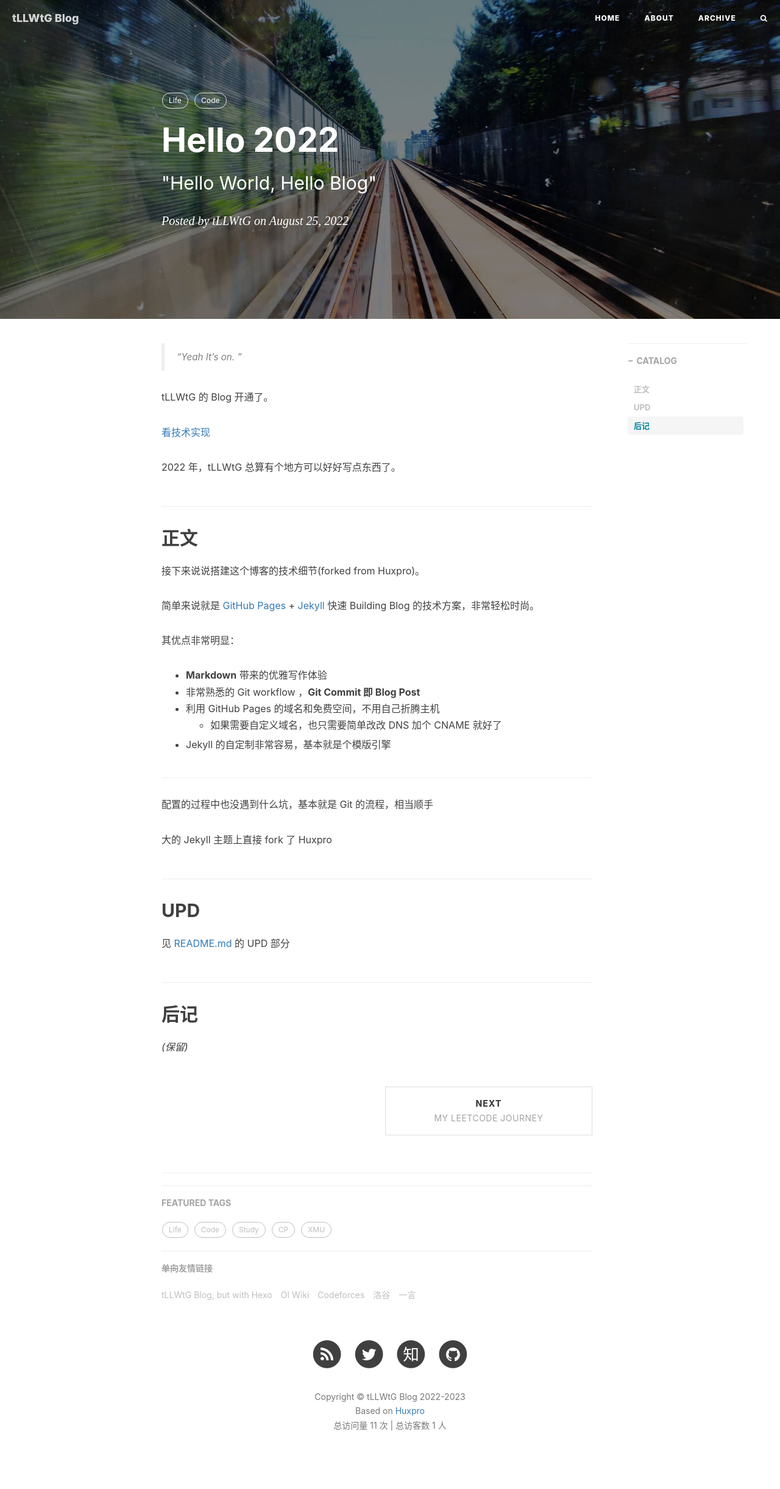
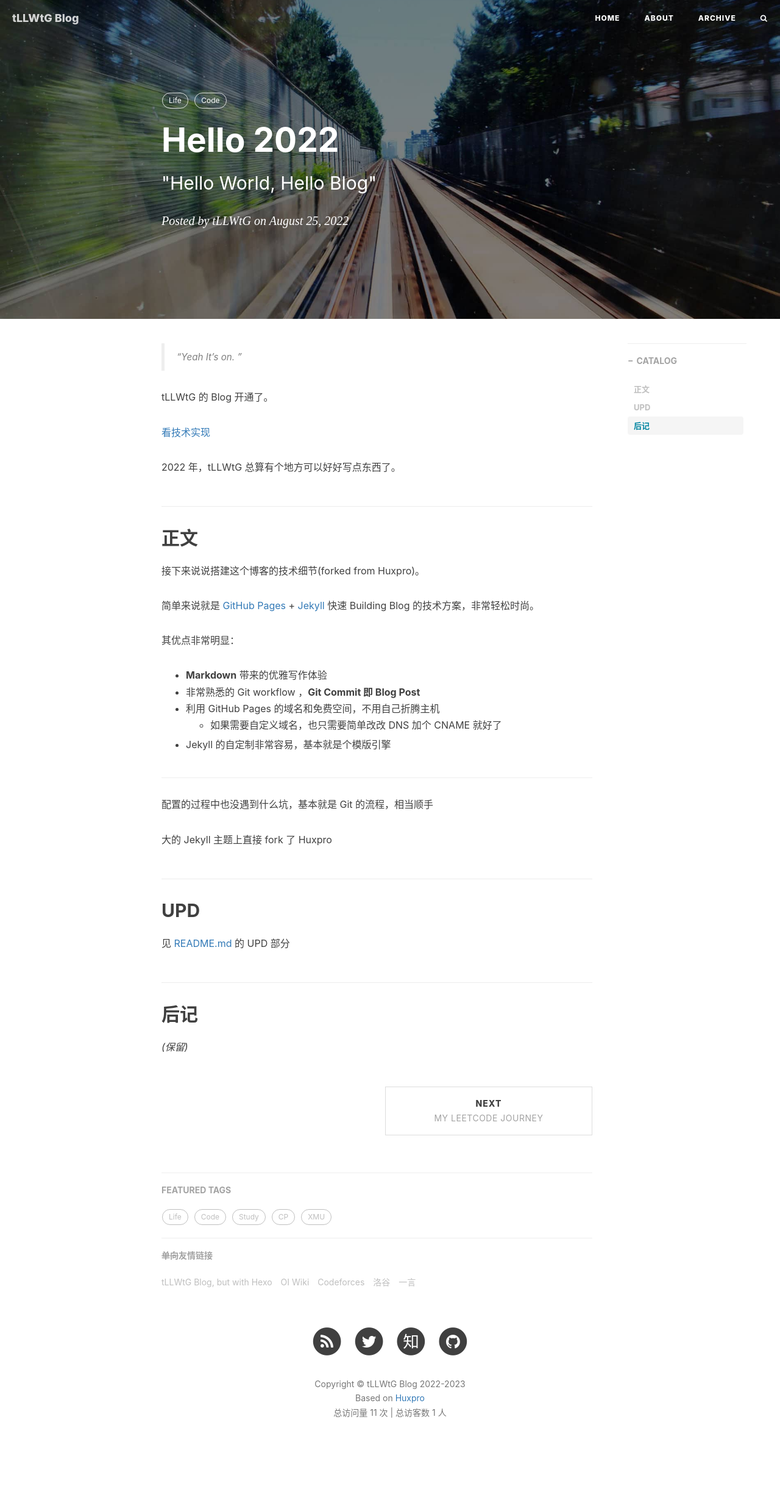
Before and after one commit to tLLWtG/tllwtg.github.io, a Jekyll site: the page built from _posts/2022-08-25-Hello-2022.markdown, in a window 1280 px wide. Shown: the whole page at 61% size. Built offline with Jekyll 4.4.1, drawn with Linux system fonts in a browser that asks for light colours; nearby versions of some CDN libraries; comment, search, counter and statistics services are not loaded; after the commit the page ends 2421 px from its top, so only the background shows below that.

Commit message:
fix useless hr of featured-tags

```diff
--- a/_includes/featured-tags.html
+++ b/_includes/featured-tags.html
@@ -6,9 +6,9 @@
 
 {% if site.featured-tags %}
 <section>
-    {% if include.bottom %}
+    <!-- {% if include.bottom %}
     <hr class="hidden-sm hidden-xs">
-    {% endif %}
+    {% endif %} -->
     <h5><a href="{{'/archive/' | prepend: site.baseurl }}">FEATURED TAGS</a></h5>
     <div class="tags">
         {% capture tags %}
```
